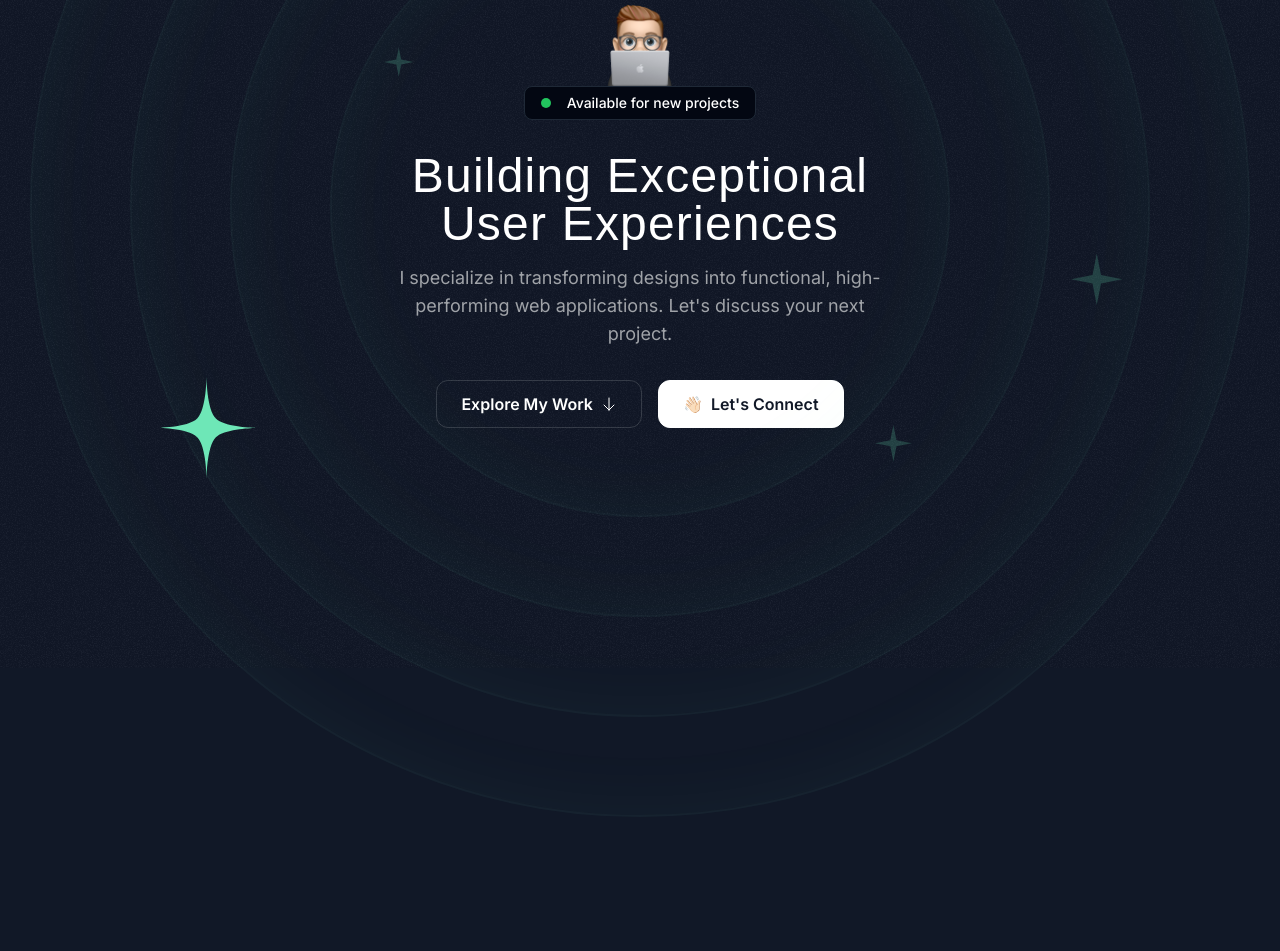
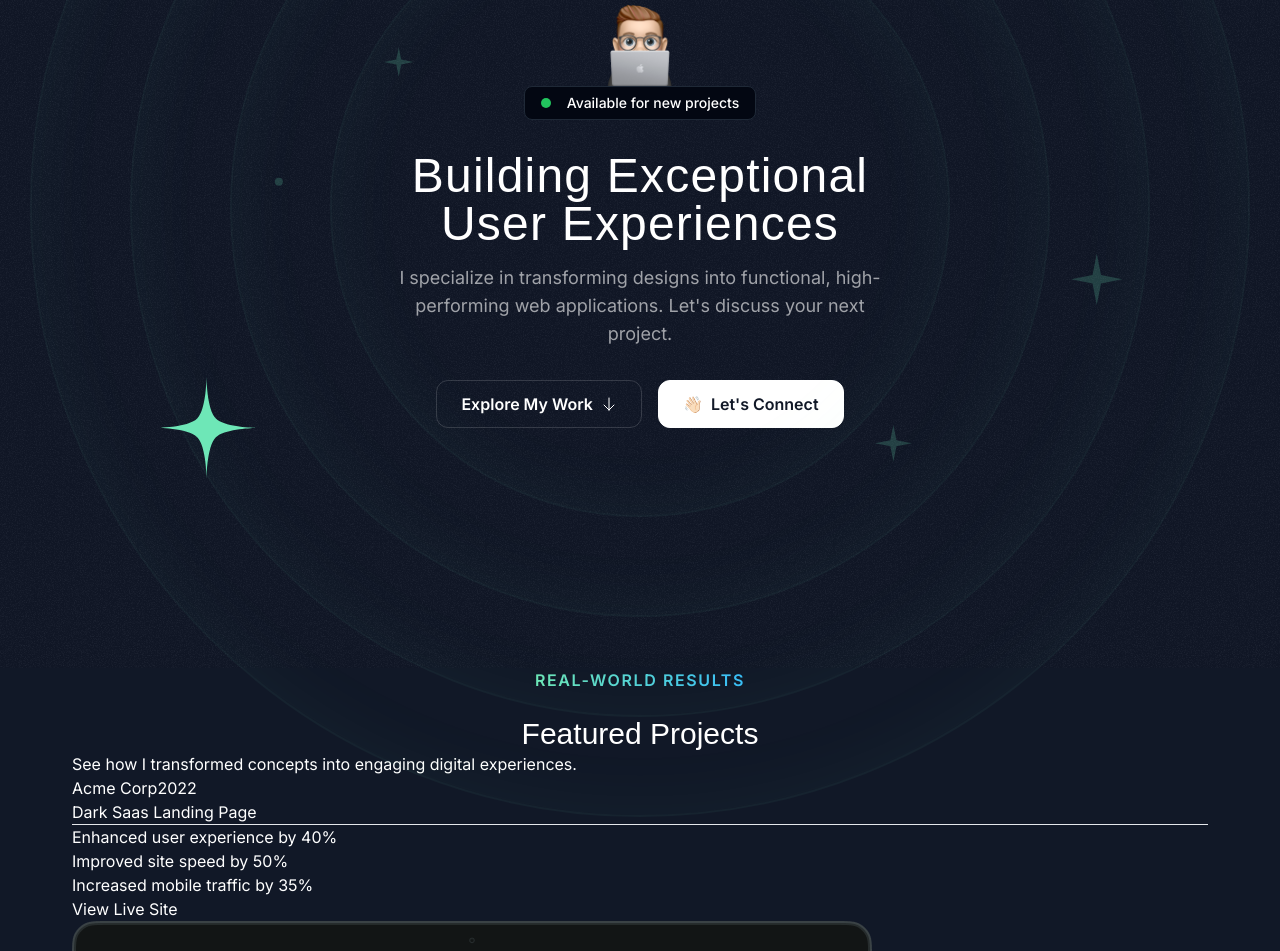
Before and after one commit to Saeedul/next-portfolio, a Next.js app: page / in a window 1280 px wide. Shown: the part 254-1205 px from the top of the page. Before the commit the page ends 1071 px from the top, so only its background shows below. Built offline with nearby package versions, Linux system fonts and the light colour scheme; a web font is replaced by a local one.

Commit message:
added projects section

```diff
--- a/src/app/page.tsx
+++ b/src/app/page.tsx
@@ -1,11 +1,13 @@
 import { Header } from "@/sections/Header";
 import { HeroSection } from "@/sections/Hero";
+import { ProjectsSection } from "@/sections/Projects";
 
 export default function Home() {
   return (
     <div>
       <Header />
       <HeroSection />
+      <ProjectsSection />
     </div>
   );
 }
--- a/src/sections/Header.tsx
+++ b/src/sections/Header.tsx
@@ -1,5 +1,5 @@
 export const Header = () => {
-  return <div className="flex justify-center items-center fixed top-3 w-full">
+  return <div className="flex justify-center items-center fixed top-3 w-full z-10">
     <nav className="flex gap-1 p-0.5 border border-white/15 rounded-full bg-white/10 backdrop-blur">
       <a href="#" className="nav-item">Home</a>
       <a href="#" className="nav-item">Projects</a>
--- a/src/sections/Hero.tsx
+++ b/src/sections/Hero.tsx
@@ -8,6 +8,7 @@ import SparkleIcon from '@/assets/icons/sparkle.svg'
 
 export const HeroSection = () => {
   return <div className="py-32 md:py-48 lg:py-60 relative z-0 overflow-x-clip">
+    <div className="absolute inset-0 [mask-image:linear-gradient(to-bottom, transparent, black_10%, black_70%, transparent"> {/* This div will help create a fade on the bottom. We use this div to control this div with a mask. the black 10% to 70% and then transparent means that the fade will come in quickly and then go out with a much smoother, longer fade. */}
       <div className="absolute inset-0 -z-30 opacity-5" style={{
         backgroundImage: `url(${grainImage.src})`
       }}></div>
@@ -37,8 +38,15 @@ export const HeroSection = () => {
         <SparkleIcon className="size-14 text-emerald-300/20" />
       </HeroOrbit>
       <HeroOrbit size={720} rotation={85}>
-      <div className="size-3 rounded-full bg-emerald-300/20"/>
+        <div className="size-3 rounded-full bg-emerald-300/20" />
       </HeroOrbit>
+      <HeroOrbit size={520} rotation={-41}>
+        <div className="size-2 rounded-full bg-emerald-300/20" />
+      </HeroOrbit>
+      <HeroOrbit size={650} rotation={-15}>
+        <div className="size-2 rounded-full bg-emerald-300/20" />
+      </HeroOrbit>
+    </div>
     <div className="container">
       <div className="flex flex-col items-center">
         <Image src={memojiImage} className="size-[100px]" alt="Person peeking from behind laptop" />
--- a/src/sections/Projects.tsx
+++ b/src/sections/Projects.tsx
@@ -1,6 +1,7 @@
 import darkSaasLandingPage from "@/assets/images/dark-saas-landing-page.png";
 import lightSaasLandingPage from "@/assets/images/light-saas-landing-page.png";
 import aiStartupLandingPage from "@/assets/images/ai-startup-landing-page.png";
+import Image from 'next/image';
 
 const portfolioProjects = [
   {
@@ -42,5 +43,38 @@ const portfolioProjects = [
 ];
 
 export const ProjectsSection = () => {
-  return <div>Projects Section</div>;
+  return (
+    <div>
+      <div className="container">
+        <div className="flex justify-center">
+          <p className="uppercase font-semibold tracking-widest bg-gradient-to-r from-emerald-300 to-sky-400 text-center bg-clip-text text-transparent">
+            Real-world Results
+          </p>
+        </div>
+        <h2 className="font-serif text-3xl text-center mt-6">Featured Projects</h2>
+        <p>See how I transformed concepts into engaging digital experiences.</p>
+        <div>
+          {portfolioProjects.map(project => (
+            <div key={project.title}>
+              <div>
+                <span>{project.company}</span>
+                <span>{project.year}</span>
+              </div>
+              <h3>{project.title}</h3>
+              <hr />
+              <ul>
+                {project.results.map(result => (
+                  <li>{result.title}</li>
+                ))}
+              </ul>
+              <a href={project.link}>
+                <button>View Live Site</button>
+              </a>
+              <Image src={project.image} alt={project.title} />
+            </div>
+          ))}
+        </div>
+      </div>
+    </div>
+  );
 };
```
Lines whose indentation alone changed are shown as unchanged.
